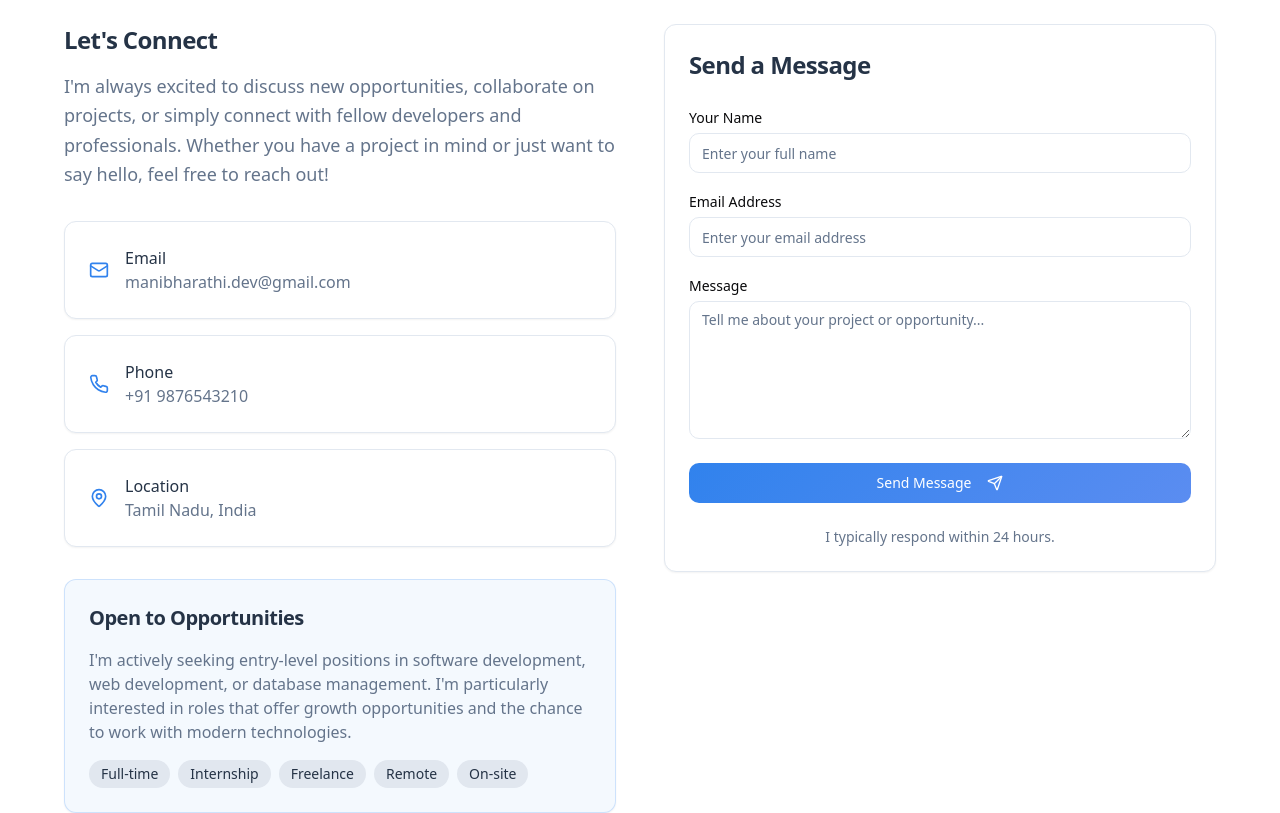
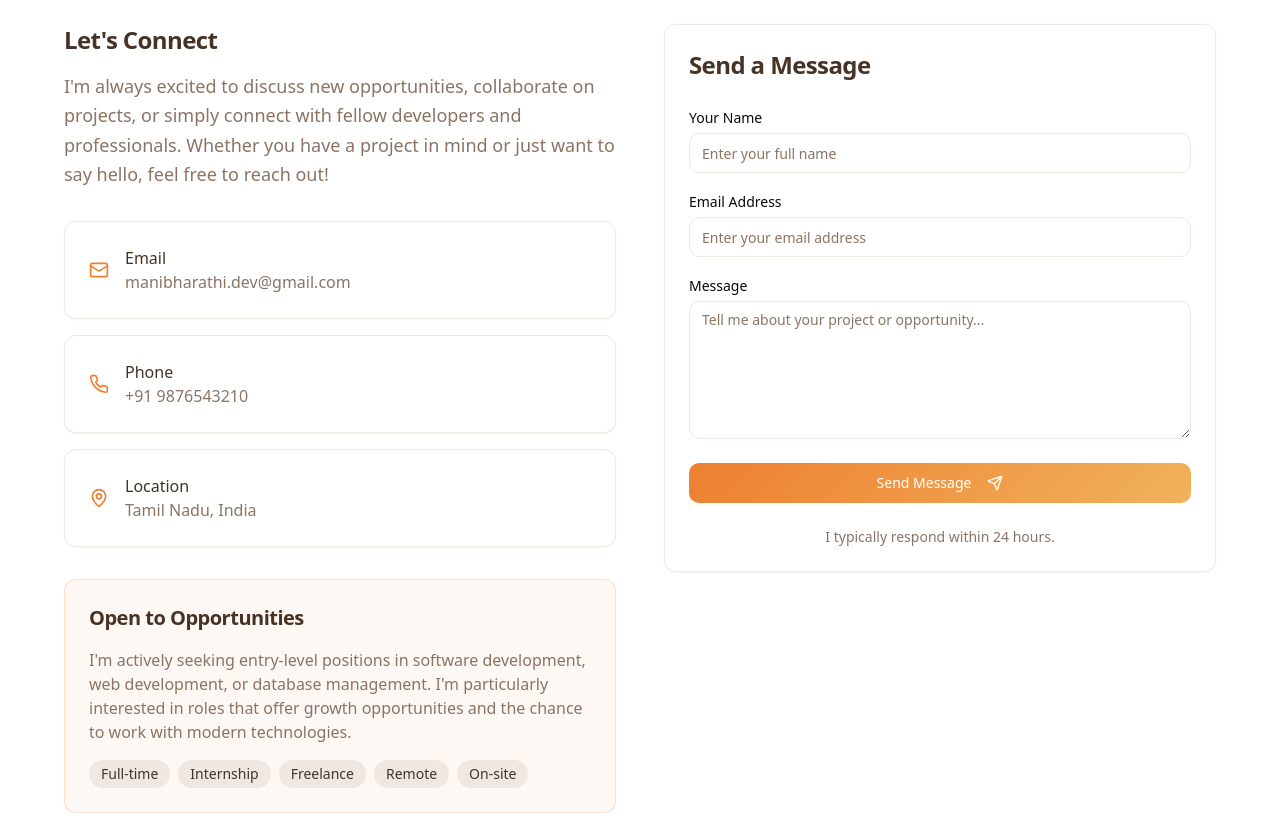
Before and after one commit to manibharathi00-dev/manibharathi-s, a React (Vite) app: page / in a window 1280 px wide. Shown: the part 5652-6465 px from the top of the page. Built offline with nearby package versions, Linux system fonts and the light colour scheme; the HTML template or start-up script is replaced by a standard one.

Commit message:
Update profile image and color scheme

```diff
--- a/src/index.css
+++ b/src/index.css
@@ -18,20 +18,20 @@
     --popover: 0 0% 100%;
     --popover-foreground: 240 10% 3.9%;
 
-    /* Primary - Deep navy for professional look */
-    --primary: 214 31% 21%;
+    /* Primary - Deep orange for professional look */
+    --primary: 25 31% 21%;
     --primary-foreground: 0 0% 98%;
 
-    /* Secondary - Soft blue accent */
-    --secondary: 214 32% 91%;
-    --secondary-foreground: 214 31% 21%;
+    /* Secondary - Soft orange accent */
+    --secondary: 25 32% 91%;
+    --secondary-foreground: 25 31% 21%;
 
     /* Muted colors */
-    --muted: 210 40% 96%;
-    --muted-foreground: 215.4 16.3% 46.9%;
+    --muted: 30 40% 96%;
+    --muted-foreground: 25 16.3% 46.9%;
 
-    /* Accent - Professional blue */
-    --accent: 214 84% 56%;
+    /* Accent - Professional orange */
+    --accent: 25 84% 56%;
     --accent-foreground: 0 0% 98%;
 
     /* Success color for achievements */
@@ -43,16 +43,16 @@
     --destructive-foreground: 210 40% 98%;
 
     /* Border and input */
-    --border: 214.3 31.8% 91.4%;
-    --input: 214.3 31.8% 91.4%;
-    --ring: 214 84% 56%;
+    --border: 25.3 31.8% 91.4%;
+    --input: 25.3 31.8% 91.4%;
+    --ring: 25 84% 56%;
 
     /* Custom portfolio colors */
-    --portfolio-hero: 214 100% 97%;
-    --portfolio-section: 0 0% 98%;
-    --portfolio-text-light: 215 20.2% 65.1%;
-    --portfolio-gradient-start: 214 84% 56%;
-    --portfolio-gradient-end: 220 84% 65%;
+    --portfolio-hero: 25 100% 97%;
+    --portfolio-section: 30 20% 98%;
+    --portfolio-text-light: 25 20.2% 65.1%;
+    --portfolio-gradient-start: 25 84% 56%;
+    --portfolio-gradient-end: 35 84% 65%;
 
     /* Radius */
     --radius: 0.75rem;
```
Also changed, not shown: src/assets/profile-photo.jpg.
